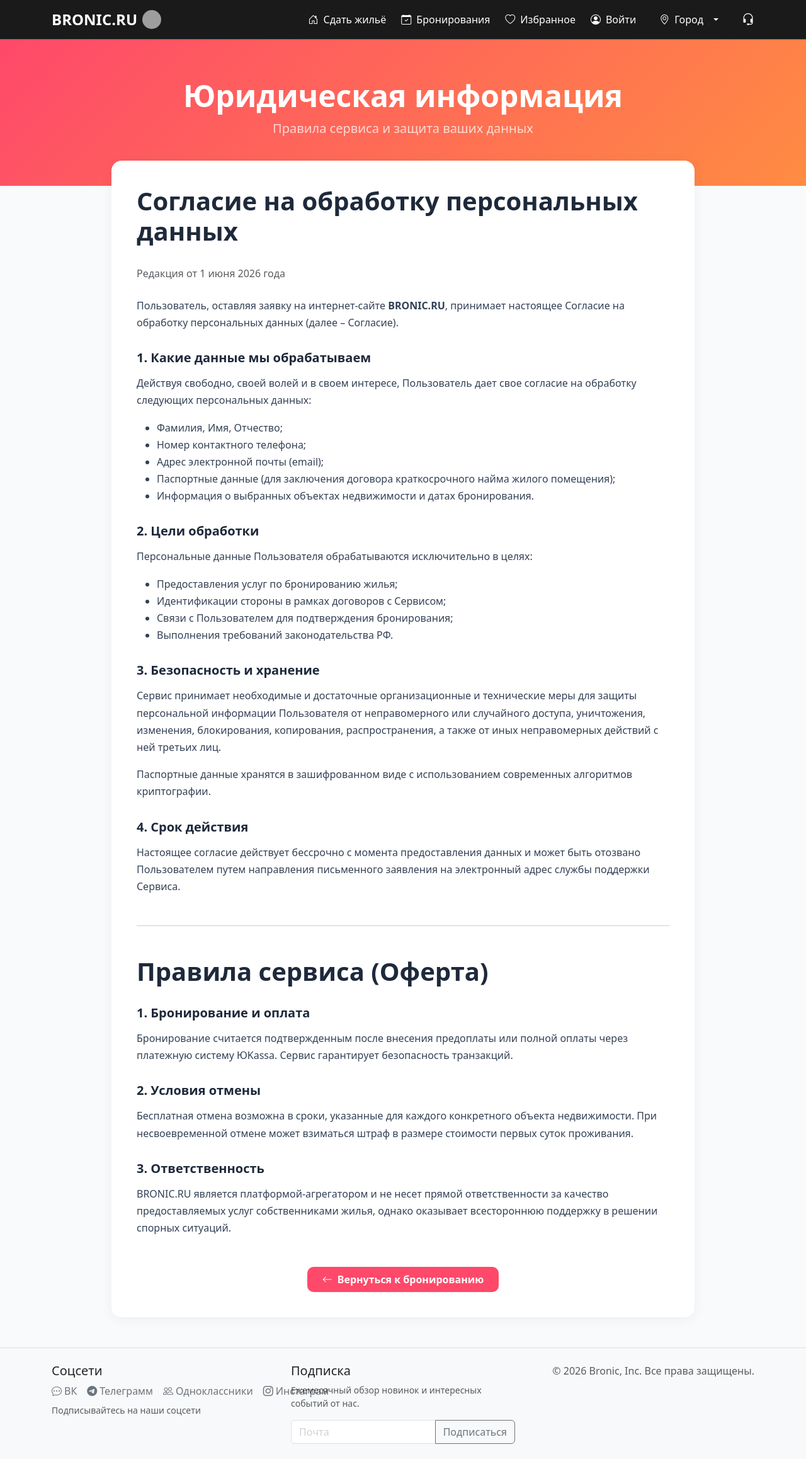
After one commit to meatball1388/kursasch, a PHP site: page /search/privacy.php in a window 1280 px wide. The commit adds this page. Shown: the whole page at 63% size. Run offline with PHP 8.4, Linux system fonts and the light colour scheme; grey boxes are pictures that could not be loaded.

Commit message:
feat: move legal agreements to a separate official page

```diff
--- /dev/null
+++ b/front/privacy.php
@@ -0,0 +1,120 @@
+<?php
+if (session_status() === PHP_SESSION_NONE) {
+    session_start();
+}
+?>
+<!DOCTYPE html>
+<html lang="ru">
+<head>
+    <meta charset="UTF-8">
+    <meta name="viewport" content="width=device-width, initial-scale=1.0">
+    <title>Политика конфиденциальности и Согласие на обработку данных — BRONIC.RU</title>
+    <link href="https://cdn.jsdelivr.net/npm/bootstrap@5.3.0/dist/css/bootstrap.min.css" rel="stylesheet">
+    <link rel="stylesheet" href="https://cdn.jsdelivr.net/npm/bootstrap-icons@1.10.0/font/bootstrap-icons.css">
+    <link rel="stylesheet" href="../assets/style.css">
+    <link rel="icon" href="../img/bronic.png" type="image/png">
+    <style>
+        .legal-content {
+            background: white;
+            border-radius: 16px;
+            padding: 40px;
+            box-shadow: 0 4px 20px rgba(0,0,0,0.05);
+            line-height: 1.7;
+            color: #334155;
+        }
+        .legal-content h1 {
+            color: #1e293b;
+            font-weight: 800;
+            margin-bottom: 30px;
+        }
+        .legal-content h2 {
+            color: #1e293b;
+            font-weight: 700;
+            font-size: 1.25rem;
+            margin-top: 30px;
+            margin-bottom: 15px;
+        }
+        .legal-content p, .legal-content li {
+            font-size: 1rem;
+        }
+        .legal-header {
+            background: linear-gradient(135deg, #fe496a, #ff8c42);
+            padding: 60px 0;
+            color: white;
+            margin-bottom: -40px;
+        }
+    </style>
+</head>
+<body style="background: #f8fafc;">
+    <?php include 'inc/_nav.php'; ?>
+
+    <header class="legal-header text-center">
+        <div class="container">
+            <h1 class="display-5 fw-bold mb-2">Юридическая информация</h1>
+            <p class="lead opacity-75">Правила сервиса и защита ваших данных</p>
+        </div>
+    </header>
+
+    <main class="container mb-5">
+        <div class="row justify-content-center">
+            <div class="col-lg-10">
+                <div class="legal-content">
+                    <h1>Согласие на обработку персональных данных</h1>
+                    <p class="text-muted small mb-4">Редакция от 1 июня 2026 года</p>
+
+                    <p>Пользователь, оставляя заявку на интернет-сайте <strong>BRONIC.RU</strong>, принимает настоящее Согласие на обработку персональных данных (далее – Согласие).</p>
+
+                    <h2>1. Какие данные мы обрабатываем</h2>
+                    <p>Действуя свободно, своей волей и в своем интересе, Пользователь дает свое согласие на обработку следующих персональных данных:</p>
+                    <ul>
+                        <li>Фамилия, Имя, Отчество;</li>
+                        <li>Номер контактного телефона;</li>
+                        <li>Адрес электронной почты (email);</li>
+                        <li>Паспортные данные (для заключения договора краткосрочного найма жилого помещения);</li>
+                        <li>Информация о выбранных объектах недвижимости и датах бронирования.</li>
+                    </ul>
+
+                    <h2>2. Цели обработки</h2>
+                    <p>Персональные данные Пользователя обрабатываются исключительно в целях:</p>
+                    <ul>
+                        <li>Предоставления услуг по бронированию жилья;</li>
+                        <li>Идентификации стороны в рамках договоров с Сервисом;</li>
+                        <li>Связи с Пользователем для подтверждения бронирования;</li>
+                        <li>Выполнения требований законодательства РФ.</li>
+                    </ul>
+
+                    <h2>3. Безопасность и хранение</h2>
+                    <p>Сервис принимает необходимые и достаточные организационные и технические меры для защиты персональной информации Пользователя от неправомерного или случайного доступа, уничтожения, изменения, блокирования, копирования, распространения, а также от иных неправомерных действий с ней третьих лиц.</p>
+                    <p>Паспортные данные хранятся в зашифрованном виде с использованием современных алгоритмов криптографии.</p>
+
+                    <h2>4. Срок действия</h2>
+                    <p>Настоящее согласие действует бессрочно с момента предоставления данных и может быть отозвано Пользователем путем направления письменного заявления на электронный адрес службы поддержки Сервиса.</p>
+
+                    <hr class="my-5">
+
+                    <h1>Правила сервиса (Оферта)</h1>
+                    <h2>1. Бронирование и оплата</h2>
+                    <p>Бронирование считается подтвержденным после внесения предоплаты или полной оплаты через платежную систему ЮKassa. Сервис гарантирует безопасность транзакций.</p>
+
+                    <h2>2. Условия отмены</h2>
+                    <p>Бесплатная отмена возможна в сроки, указанные для каждого конкретного объекта недвижимости. При несвоевременной отмене может взиматься штраф в размере стоимости первых суток проживания.</p>
+
+                    <h2>3. Ответственность</h2>
+                    <p>BRONIC.RU является платформой-агрегатором и не несет прямой ответственности за качество предоставляемых услуг собственниками жилья, однако оказывает всестороннюю поддержку в решении спорных ситуаций.</p>
+
+                    <div class="text-center mt-5">
+                        <a href="booking.php" class="btn btn-danger px-4 py-2" style="border-radius:10px;">
+                            <i class="bi bi-arrow-left me-2"></i>Вернуться к бронированию
+                        </a>
+                    </div>
+                </div>
+            </div>
+        </div>
+    </main>
+
+    <?php include 'inc/_footer.php'; ?>
+    <script src="https://cdn.jsdelivr.net/npm/bootstrap@5.3.0/dist/js/bootstrap.bundle.min.js"></script>
+    <script src="https://code.jquery.com/jquery-3.6.0.min.js"></script>
+    <script src="main.js"></script>
+</body>
+</html>
```
Also changed, not shown: front/booking.php (+4 -4 lines).
